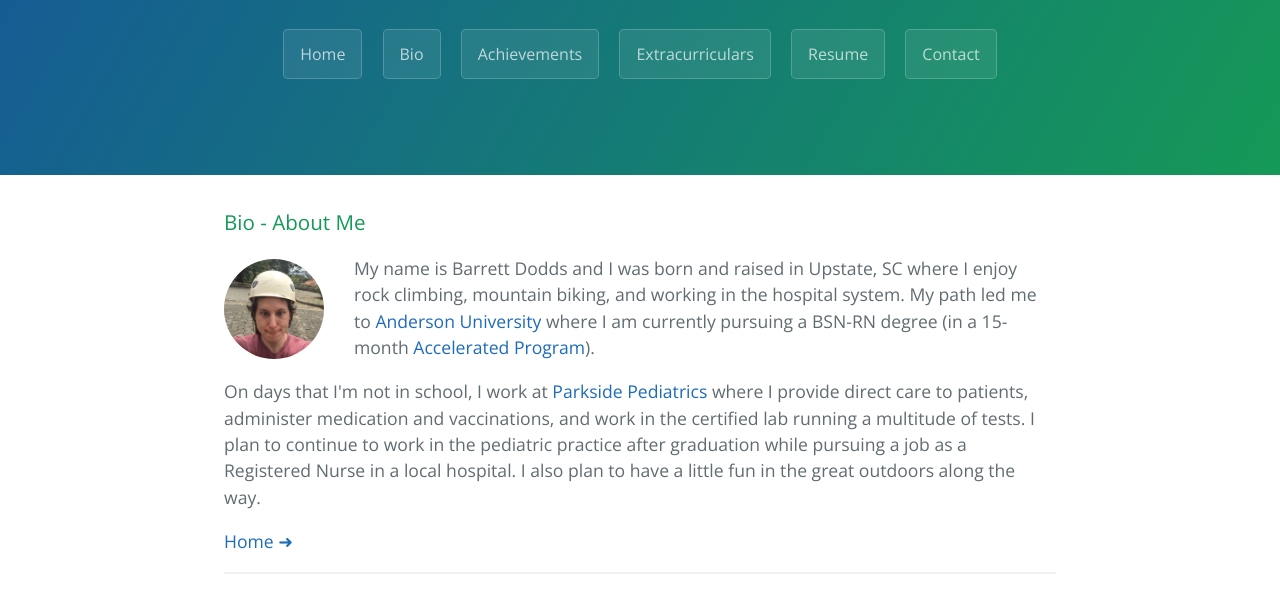
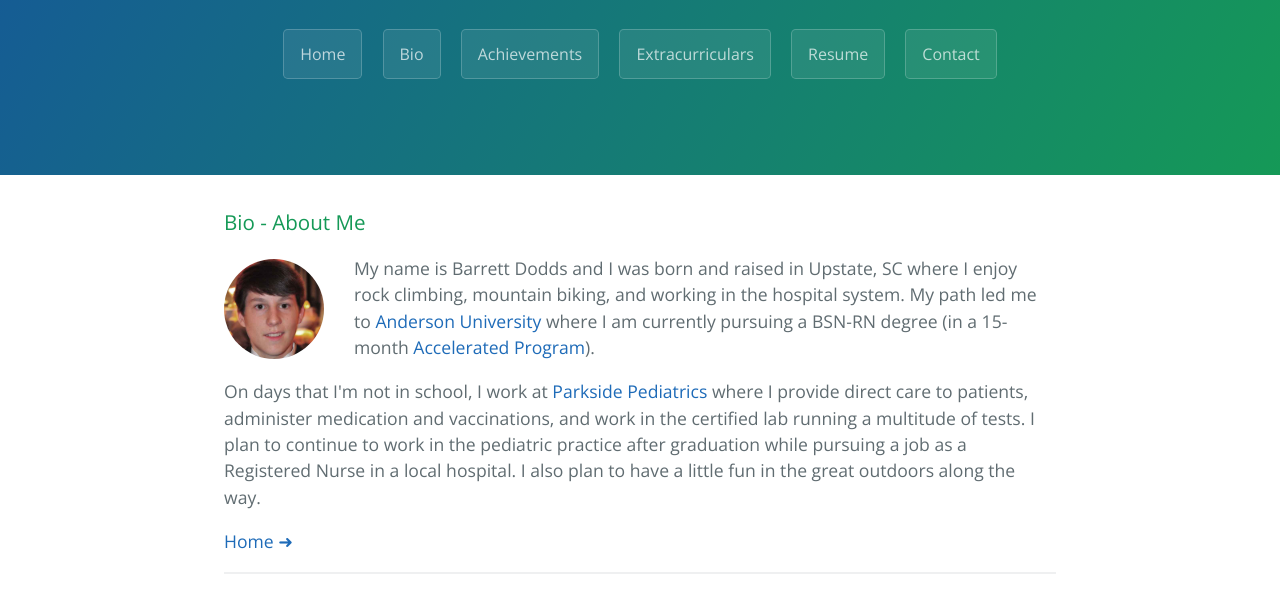
Before and after one commit to ericdodds/bear-portfolio, a plain HTML site: page index.html in a window 1280 px wide. Shown: the part 208-800 px from the top of the page. Drawn offline with nearby package versions, Linux system fonts and the light colour scheme.

Commit message:
in the bio section: updated the profile picture

```diff
--- a/index.html
+++ b/index.html
@@ -27,7 +27,7 @@
 <a id="bio" name="bio" class="anchor" aria-hidden="true"><span class="octicon octicon-link"></span></a>Bio - About Me</h3>
 
 <div style="float: left;">
-  <img src="images/silly-headshot.jpg" alt="barrett dodds silly headshot" style="max-width: 100px; border-radius: 90px; margin: 6px 30px 0px 0px;" />
+  <img src="images/headshot.jpg" alt="barrett dodds silly headshot" style="max-width: 100px; border-radius: 90px; margin: 6px 30px 0px 0px;" />
 </div>
 
 <p>My name is Barrett Dodds and I was born and raised in Upstate, SC where I enjoy rock climbing, mountain biking, and working in the hospital system. My path led me to <a href="http://www.andersonuniversity.edu/">Anderson University</a> where I am currently pursuing a BSN-RN degree (in a 15-month <a href="http://andersonuniversity.edu/nursing/programs/accelerated-bachelor-science-nursing">Accelerated Program</a>).</p>
```
Also changed, not shown: images/headshot.jpg (added).
